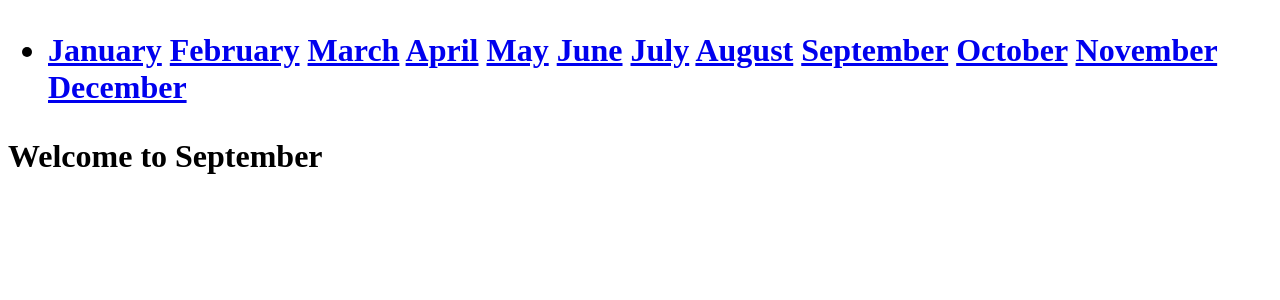
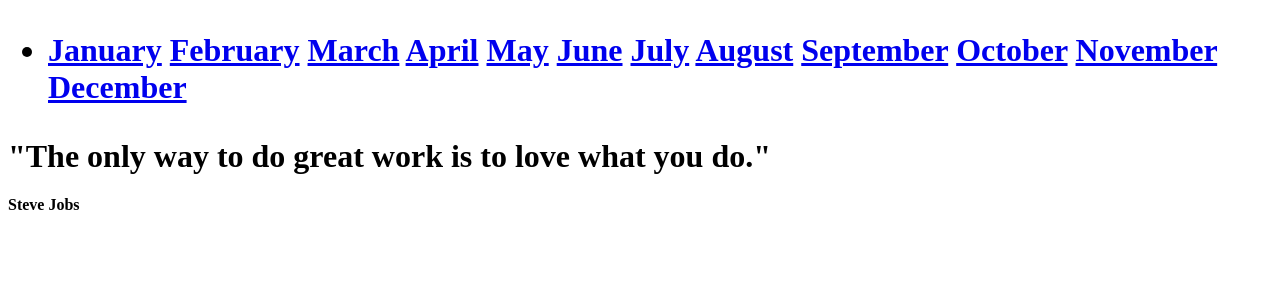
Before and after one commit to ofwonogodwin/monthly_challenges-App2, a Django app: page /sep/ in a window 1280 px wide. Shown: the top 300 px of the page. Run offline with Django 5.2, Linux system fonts and the light colour scheme.

Commit message:
Added September and October  content

```diff
--- a/templates/oct.html
+++ b/templates/oct.html
@@ -1,5 +1,6 @@
 {% extends 'base.html' %}
 
 {% block content %}
-    <h1>Welcome to October</h1>
+    <h1>It always seems impossible until it’s done." </h1>
+    <h4>Nelson Mandela</h4>
 {% endblock content %}
--- a/templates/sep.html
+++ b/templates/sep.html
@@ -1,5 +1,6 @@
 {% extends 'base.html' %}
 
 {% block content %}
-    <h1>Welcome to September</h1>
+    <h1> "The only way to do great work is to love what you do." </h1>
+    <h4>Steve Jobs</h4>
 {% endblock content %}
```
